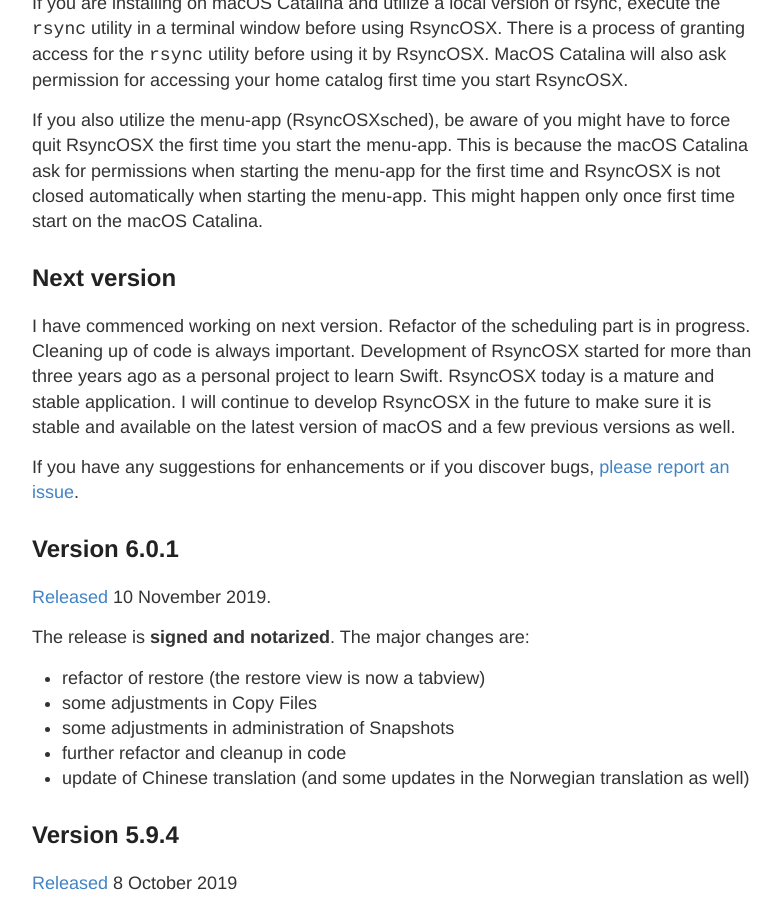
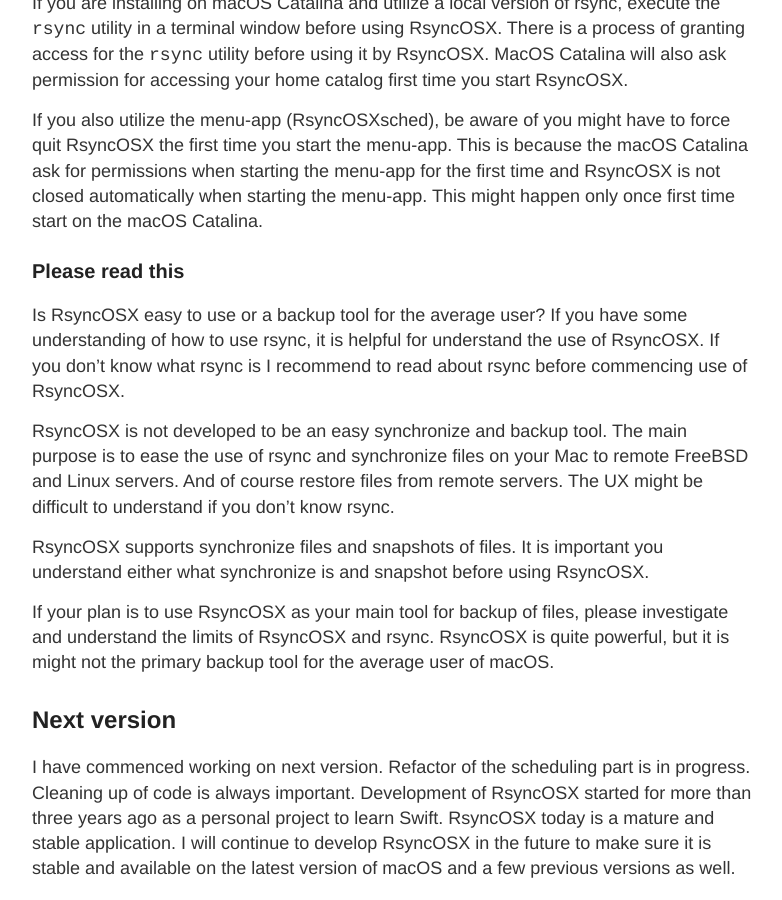
Before and after one commit to d2s/Documentation, a Jekyll site: the page built from _posts/2018-04-10-Changelog.md, in a window 1280 px wide and 900 px high, scrolled down 417 px. Shown: the whole window, without its empty margins (248-1030 px from the left). Built offline with Jekyll 4.4.1, drawn with Linux system fonts in a browser that asks for light colours.

Commit message:
Update 2018-04-10-Changelog.md

```diff
--- a/_posts/2018-04-10-Changelog.md
+++ b/_posts/2018-04-10-Changelog.md
@@ -10,6 +10,16 @@ I am using the application on a daily basis and it evolves during my own use. Su
 If you are installing on macOS Catalina and utilize a local version of rsync, execute the `rsync` utility in a terminal window before using RsyncOSX. There is a process of granting access for the `rsync` utility before using it by RsyncOSX. MacOS Catalina will also ask permission for accessing your home catalog first time you start RsyncOSX.
 
 If you also utilize the menu-app (RsyncOSXsched), be aware of you might have to force quit RsyncOSX the first time you start the menu-app. This is because the macOS Catalina ask for permissions when starting the menu-app for the first time and RsyncOSX is not closed automatically when starting the menu-app. This might happen only once first time start on the macOS Catalina.
+
+### Please read this
+
+Is RsyncOSX easy to use or a backup tool for the average user? If you have some understanding of how to use rsync, it is helpful for understand the use of RsyncOSX. If you don't know what rsync is I recommend to read about rsync before commencing use of RsyncOSX.
+
+RsyncOSX is not developed to be an easy synchronize and backup tool. The main purpose is to ease the use of rsync and synchronize files on your Mac to remote FreeBSD and Linux servers. And of course restore files from remote servers. The UX might be difficult to understand if you don't know rsync.
+
+RsyncOSX supports synchronize files and snapshots of files. It is important you understand either what synchronize is and snapshot before using RsyncOSX.
+
+If your plan is to use RsyncOSX as your main tool for backup of files, please investigate and understand the limits of RsyncOSX and rsync. RsyncOSX is quite powerful, but it is might not the primary backup tool for the average user of macOS.
 
 ## Next version
 
```
